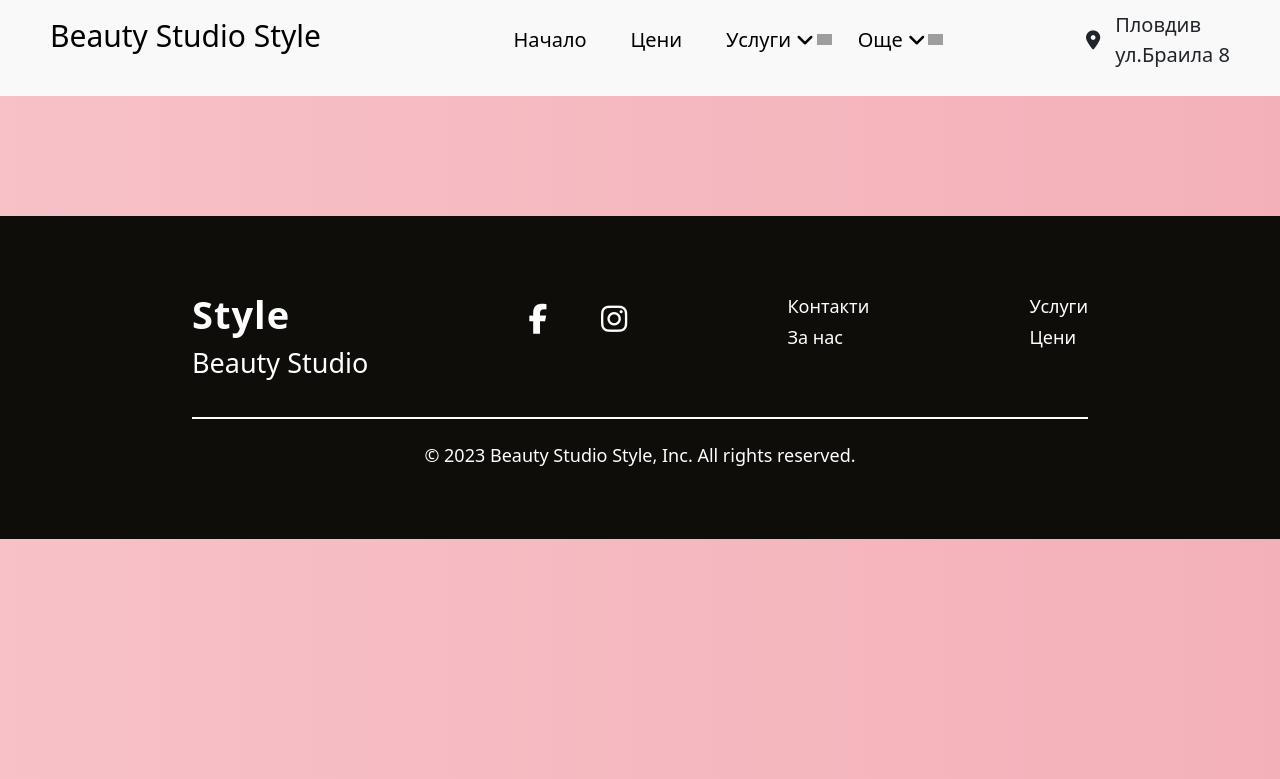
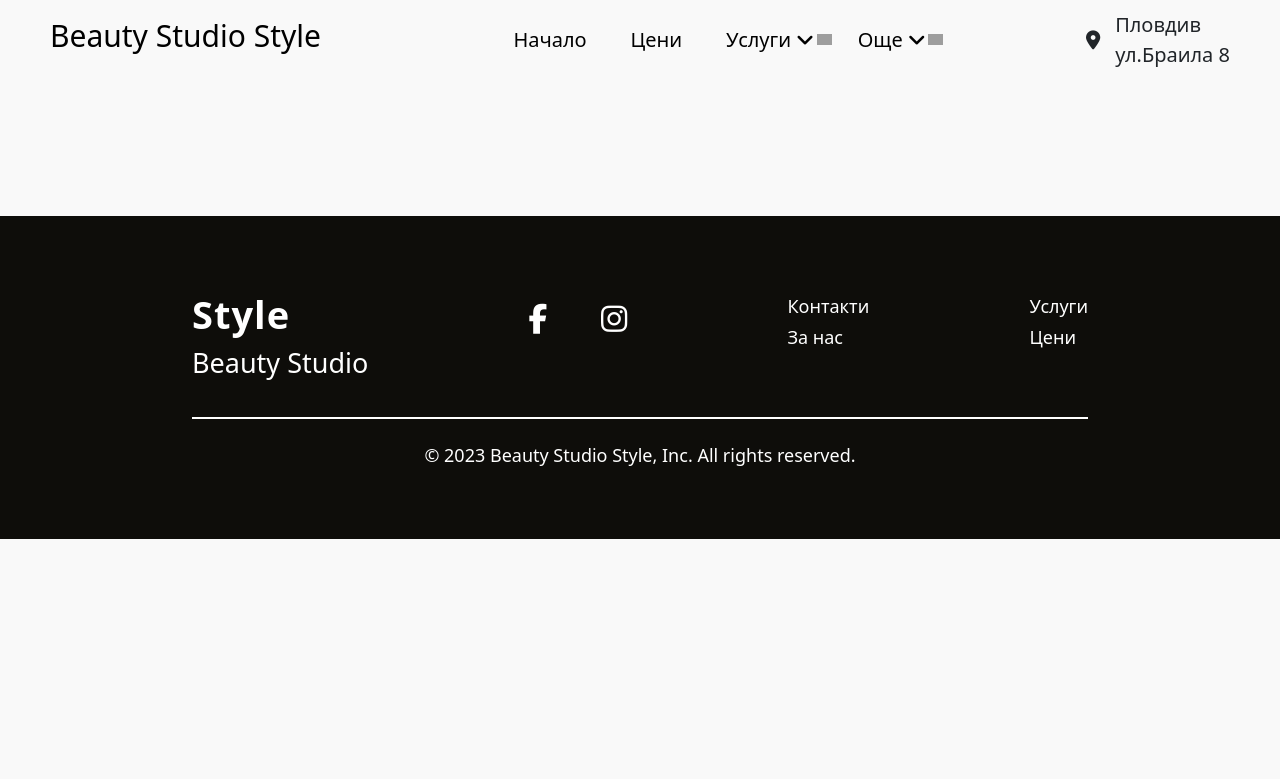
Before and after one commit to vesselindoychev/Beauty-Studio, a Flask app: template flask_project/templates/base.html in a window 1280 px wide. Shown: the top 779 px of the page. Run offline with Flask 2, Linux system fonts and the light colour scheme; the template is opened without the code that fills it, so the values that code supplies are empty; some libraries are stand-ins or nearby versions; grey boxes are pictures that could not be loaded.

Commit message:
Modified backgroud color of the body

```diff
--- a/flask_project/static/css/background.css
+++ b/flask_project/static/css/background.css
@@ -1,5 +1,6 @@
 .css-selector {
-    background: linear-gradient(270deg, #ee9ca7, #ffdde1);
+    /*background: linear-gradient(270deg, #ee9ca7, #ffdde1);*/
+    background: #f9f9f9;
     background-size: 400% 400%;
     -webkit-animation: AnimationName 39s ease infinite;
     -moz-animation: AnimationName 39s ease infinite;
```
